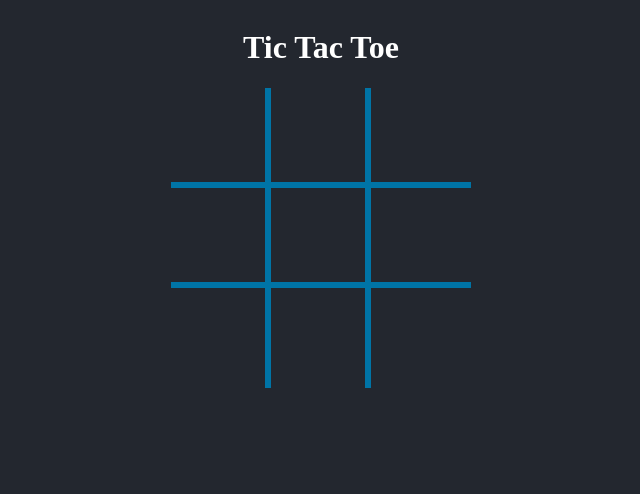
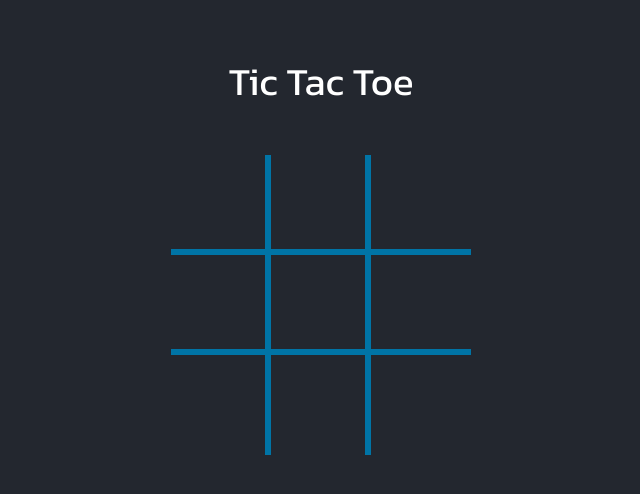
Before and after one commit to kathrynhoule/tic-tac-toe-react, a React (Vite) app: page / in a window 1280 px wide. Shown: the top 494 px of the page, without its empty margins (319-959 px from the left). Built offline with nearby package versions, Linux system fonts and the light colour scheme.

Commit message:
imports font and adjusts styling for h1

```diff
--- a/index.html
+++ b/index.html
@@ -3,6 +3,9 @@
      <head>
           <meta charset="UTF-8" />
           <meta name="viewport" content="width=device-width, initial-scale=1.0" />
+          <style>
+               @import url('https://fonts.googleapis.com/css2?family=Kanit:ital,wght@0,300;0,400;0,500;0,600;0,900;1,300;1,400;1,500;1,900&display=swap');
+          </style>
           <title>Tic Tac Toe</title>
      </head>
      <body>
--- a/src/App.css
+++ b/src/App.css
@@ -5,7 +5,3 @@ body {
      background-color: #23272f;
      color: white;
 }
-
-h1 {
-     text-align: center;
-}
--- /dev/null
+++ b/src/components/TicTacToe.css
@@ -0,0 +1,12 @@
+.game-container {
+     margin-top: 15%;
+}
+
+h1 {
+     text-align: center;
+     margin-bottom: 15%;
+     font-family: "Kanit", sans-serif;
+     font-weight: 400;
+     font-style: normal;
+     font-size: 2.4em;
+}
--- a/src/components/ticTacToe.jsx
+++ b/src/components/ticTacToe.jsx
@@ -5,6 +5,7 @@ import GameState from "./GameState";
 import Reset from "./Reset";
 import gameOverSoundAsset from '../sounds/game-over.wav';
 import clickSoundAsset from '../sounds/click.wav';
+import "./TicTacToe.css";
 
 const gameOverSound = new Audio(gameOverSoundAsset);
 gameOverSound.volume = 0.2;
@@ -105,7 +106,7 @@ function TicTacToe() {
      }, [gameState]);
 
      return (
-          <div>
+          <div className= "game-container">
                <h1>Tic Tac Toe</h1>
                <Board
                     playerTurn={playerTurn}
```
